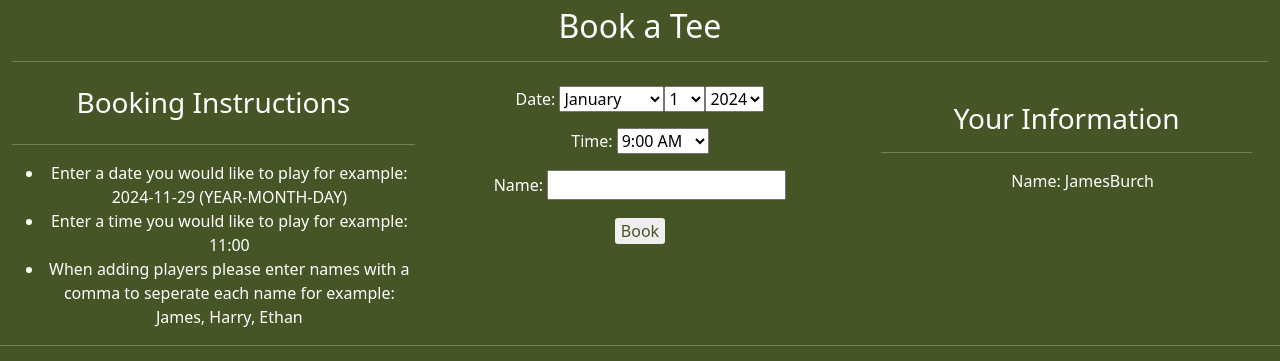
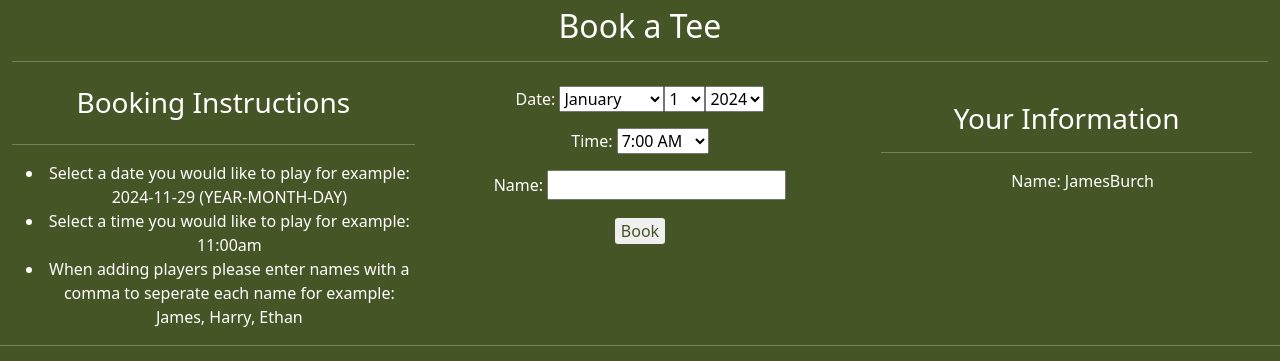
Before and after one commit to James-Burch/PP4-Django-Project, a Django app: page /booking/ in a window 1280 px wide. Shown: the part 595-956 px from the top of the page. Run offline with Django 5.2, Linux system fonts and the light colour scheme; the first user in the database is signed in.

Commit message:
Validate forms.py"

```diff
--- a/bookapp/forms.py
+++ b/bookapp/forms.py
@@ -1,5 +1,6 @@
 from django import forms
 from .models import Booking, Player
+
 
 class BookingForm(forms.ModelForm):
     class Meta:
@@ -8,15 +9,52 @@ class BookingForm(forms.ModelForm):
         widgets = {
             'date': forms.SelectDateWidget(),  # Provides a dropdown
             'time': forms.Select(choices=[
-                ('09:00:00', '9:00 AM'),
-                ('10:00:00', '10:00 AM'),
-                ('11:00:00', '11:00 AM'),
-                ('12:00:00', '12:00 PM'),
-                ('13:00:00', '1:00 PM'),
-                ('14:00:00', '2:00 PM'),
-                ('15:00:00', '3:00 PM'),
-                ('16:00:00', '4:00 PM'),
-            ]),
+             ('07:00:00', '7:00 AM'),
+             ('07:12:00', '7:12 AM'),
+             ('07:24:00', '7:24 AM'),
+             ('07:36:00', '7:36 AM'),
+             ('07:48:00', '7:48 AM'),
+             ('08:00:00', '8:00 AM'),
+             ('08:12:00', '8:12 AM'),
+             ('08:24:00', '8:24 AM'),
+             ('08:36:00', '8:36 AM'),
+             ('08:48:00', '8:48 AM'),
+             ('09:00:00', '9:00 AM'),
+             ('09:12:00', '9:12 AM'),
+             ('09:24:00', '9:24 AM'),
+             ('09:36:00', '9:36 AM'),
+             ('09:48:00', '9:48 AM'),
+             ('10:00:00', '10:00 AM'),
+             ('10:12:00', '10:12 AM'),
+             ('10:24:00', '10:24 AM'),
+             ('10:36:00', '10:36 AM'),
+             ('10:48:00', '10:48 AM'),
+             ('11:00:00', '11:00 AM'),
+             ('11:12:00', '11:12 AM'),
+             ('11:24:00', '11:24 AM'),
+             ('11:36:00', '11:36 AM'),
+             ('11:48:00', '11:48 AM'),
+             ('12:00:00', '12:00 PM'),
+             ('12:12:00', '12:12 PM'),
+             ('12:24:00', '12:24 PM'),
+             ('12:36:00', '12:36 PM'),
+             ('12:48:00', '12:48 PM'),
+             ('13:00:00', '1:00 PM'),
+             ('13:12:00', '1:12 PM'),
+             ('13:24:00', '1:24 PM'),
+             ('13:36:00', '1:36 PM'),
+             ('13:48:00', '1:48 PM'),
+             ('14:00:00', '2:00 PM'),
+             ('14:12:00', '2:12 PM'),
+             ('14:24:00', '2:24 PM'),
+             ('14:36:00', '2:36 PM'),
+             ('14:48:00', '2:48 PM'),
+             ('15:00:00', '3:00 PM'),
+             ('15:12:00', '3:12 PM'),
+             ('15:24:00', '3:24 PM'),
+             ('15:36:00', '3:36 PM'),
+             ('15:48:00', '3:48 PM'),
+             ('16:00:00', '4:00 PM')]),
         }
 
 
--- a/bookapp/templates/bookingpage.html
+++ b/bookapp/templates/bookingpage.html
@@ -31,8 +31,8 @@
             <h3>Booking Instructions</h3>
             <hr class="text-white">
             <ul>
-                <li>Enter a date you would like to play for example: 2024-11-29 (YEAR-MONTH-DAY)</li>
-                <li>Enter a time you would like to play for example: 11:00</li>
+                <li>Select a date you would like to play for example: 2024-11-29 (YEAR-MONTH-DAY)</li>
+                <li>Select a time you would like to play for example: 11:00am</li>
                 <li> When adding players please enter names with a comma to seperate each name for example: James,
                     Harry, Ethan
                 </li>
--- a/bookapp/templates/edit_booking.html
+++ b/bookapp/templates/edit_booking.html
@@ -19,10 +19,10 @@
             <div class="col-12 col-lg-6 mt-3">
                 <h3>Delete Booking</h3>
                 <hr>
-                <button type="submit" name="delete_booking" class="btn btn-danger expand-btn"
+                <div><button type="submit" name="delete_booking" class="btn btn-danger expand-btn"
                     onclick="return confirm('Are you sure you want to cancel this booking?');">Cancel Booking</button>
 
-                <a href="{% url 'my_bookings' %}" class="btn btn-secondary expand-btn mt-2">Back to My Bookings</a>
+                <a href="{% url 'my_bookings' %}" class="btn btn-secondary expand-btn mt-2">Back to My Bookings</a></div>
             </div>
         </div>
     </form>
```
